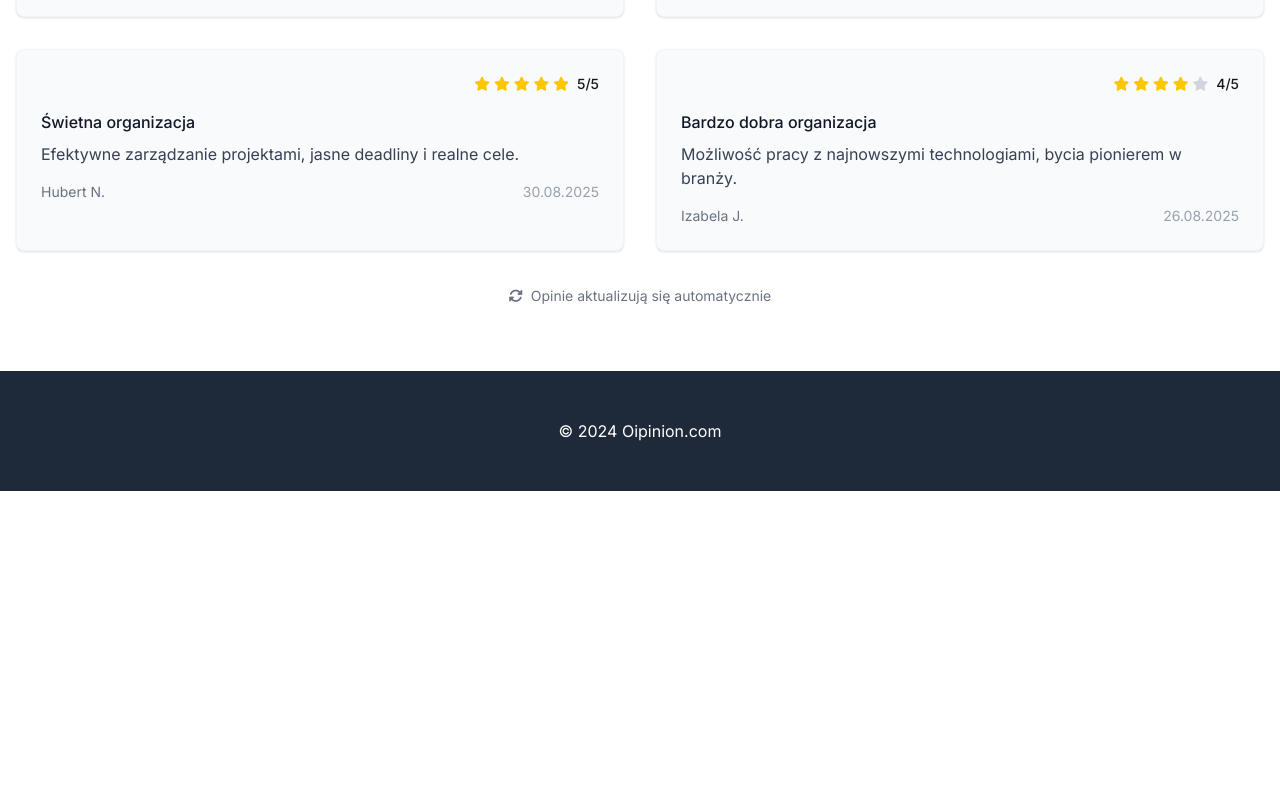
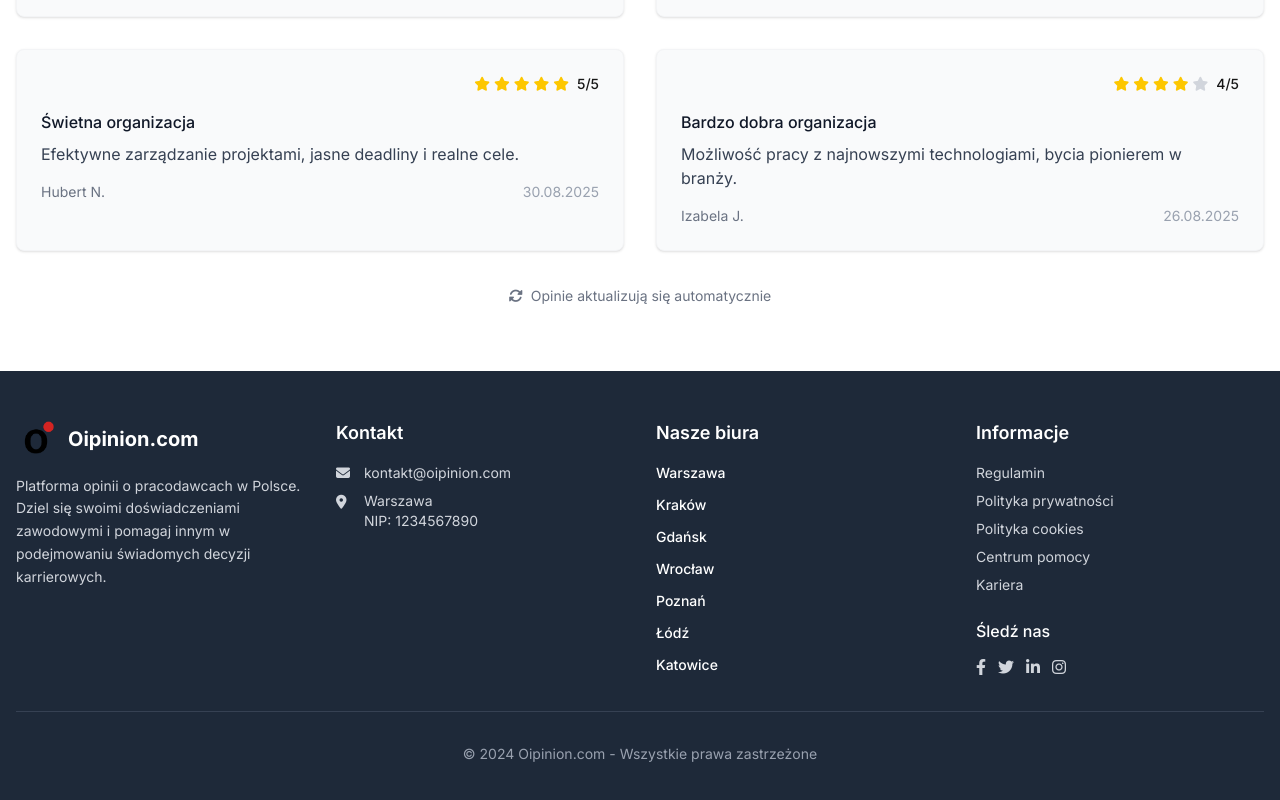
Before and after one commit to DarGrz/inion, a Next.js app: page / in a window 1280 px wide. Shown: the part 1917-2717 px from the top of the page. Before the commit the page ends 2408 px from the top, so only its background shows below. Built offline with nearby package versions, Linux system fonts and the light colour scheme.

Commit message:
Committing all current changes

```diff
--- /dev/null
+++ b/app/components/Footer.tsx
@@ -0,0 +1,112 @@
+import Image from 'next/image'
+
+export function Footer() {
+  return (
+    <footer className="bg-gray-800 text-white py-12">
+      <div className="container mx-auto px-4">
+        <div className="grid grid-cols-1 md:grid-cols-2 lg:grid-cols-4 gap-8">
+
+          {/* Logo i opis */}
+          <div className="lg:col-span-1">
+            <div className="flex items-center mb-4">
+              <Image
+                src="/logo-square-transparent.png"
+                alt="Oipinion.com Logo"
+                width={40}
+                height={40}
+                className="mr-3"
+              />
+              <h3 className="text-xl font-bold">Oipinion.com</h3>
+            </div>
+            <p className="text-gray-300 text-sm leading-relaxed">
+              Platforma opinii o pracodawcach w Polsce. Dziel się swoimi doświadczeniami
+              zawodowymi i pomagaj innym w podejmowaniu świadomych decyzji karrierowych.
+            </p>
+          </div>
+
+          {/* Kontakt */}
+          <div>
+            <h4 className="text-lg font-semibold mb-4">Kontakt</h4>
+            <div className="space-y-2 text-sm text-gray-300">
+              <div className="flex items-center">
+                <i className="fas fa-envelope w-5 mr-2"></i>
+                <a href="mailto:kontakt@oipinion.com" className="hover:text-white transition-colors">
+                  kontakt@oipinion.com
+                </a>
+              </div>
+              <div className="flex items-start">
+                <i className="fas fa-map-marker-alt w-5 mr-2 mt-1"></i>
+                <div>
+                  <div>Warszawa</div>
+                  <div>NIP: 1234567890</div>
+                </div>
+              </div>
+            </div>
+          </div>
+
+          {/* Nasze biura */}
+          <div>
+            <h4 className="text-lg font-semibold mb-4">Nasze biura</h4>
+            <div className="space-y-3 text-sm text-gray-300">
+              <div>
+                <div className="font-medium text-white">Warszawa</div>
+              </div>
+              <div>
+                <div className="font-medium text-white">Kraków</div>
+              </div>
+              <div>
+                <div className="font-medium text-white">Gdańsk</div>
+              </div>
+              <div>
+                <div className="font-medium text-white">Wrocław</div>
+              </div>
+              <div>
+                <div className="font-medium text-white">Poznań</div>
+              </div>
+              <div>
+                <div className="font-medium text-white">Łódź</div>
+              </div>
+              <div>
+                <div className="font-medium text-white">Katowice</div>
+              </div>
+            </div>
+          </div>
+
+          {/* Linki */}
+          <div>
+            <h4 className="text-lg font-semibold mb-4">Informacje</h4>
+            <div className="space-y-2 text-sm">
+              <div><a href="/regulamin" className="text-gray-300 hover:text-white transition-colors">Regulamin</a></div>
+              <div><a href="/polityka-prywatnosci" className="text-gray-300 hover:text-white transition-colors">Polityka prywatności</a></div>
+              <div><a href="/cookies" className="text-gray-300 hover:text-white transition-colors">Polityka cookies</a></div>
+              <div><a href="/pomoc" className="text-gray-300 hover:text-white transition-colors">Centrum pomocy</a></div>
+              <div><a href="/kariera" className="text-gray-300 hover:text-white transition-colors">Kariera</a></div>
+            </div>
+
+            <div className="mt-6">
+              <h5 className="font-medium mb-3">Śledź nas</h5>
+              <div className="flex space-x-3">
+                <a href="#" className="text-gray-300 hover:text-white transition-colors">
+                  <i className="fab fa-facebook-f"></i>
+                </a>
+                <a href="#" className="text-gray-300 hover:text-white transition-colors">
+                  <i className="fab fa-twitter"></i>
+                </a>
+                <a href="#" className="text-gray-300 hover:text-white transition-colors">
+                  <i className="fab fa-linkedin-in"></i>
+                </a>
+                <a href="#" className="text-gray-300 hover:text-white transition-colors">
+                  <i className="fab fa-instagram"></i>
+                </a>
+              </div>
+            </div>
+          </div>
+        </div>
+
+        <div className="border-t border-gray-700 mt-8 pt-8 text-center text-sm text-gray-400">
+          <p>&copy; 2024 Oipinion.com - Wszystkie prawa zastrzeżone</p>
+        </div>
+      </div>
+    </footer>
+  )
+}
--- a/app/components/SearchBox.tsx
+++ b/app/components/SearchBox.tsx
@@ -9,6 +9,7 @@ export function SearchBox() {
   const [results, setResults] = useState<Employer[]>([])
   const [isLoading, setIsLoading] = useState(false)
   const [showResults, setShowResults] = useState(false)
+  const [isButtonFlashing, setIsButtonFlashing] = useState(false)
   const searchRef = useRef<HTMLDivElement>(null)
 
   // Zamknij wyniki gdy kliknięto poza komponentem
@@ -31,6 +32,8 @@ export function SearchBox() {
     }
 
     setIsLoading(true)
+    setIsButtonFlashing(true)
+
     try {
       const response = await fetch(`/api/search?q=${encodeURIComponent(searchQuery.trim())}&limit=10`)
       const data = await response.json()
@@ -48,25 +51,25 @@ export function SearchBox() {
       setShowResults(false)
     } finally {
       setIsLoading(false)
+      // Zakończ animację błysku po krótkim czasie
+      setTimeout(() => setIsButtonFlashing(false), 200)
     }
   }
 
   const handleInputChange = (e: React.ChangeEvent<HTMLInputElement>) => {
     const value = e.target.value
     setQuery(value)
-
-    // Debounce search
-    const timeoutId = setTimeout(() => {
-      handleSearch(value)
-    }, 300)
-
-    return () => clearTimeout(timeoutId)
+    // Usunięto automatyczne wyszukiwanie - teraz tylko po kliknięciu przycisku
   }
 
   const handleSubmit = (e: React.FormEvent) => {
     e.preventDefault()
-    if (results.length > 0) {
-      // Przekieruj do pierwszego wyniku
+
+    if (query.trim().length >= 2) {
+      // Rozpocznij wyszukiwanie
+      handleSearch(query)
+    } else if (results.length > 0) {
+      // Jeśli są już wyniki, przekieruj do pierwszego
       window.location.href = `/${results[0].slug}`
     }
   }
@@ -79,13 +82,21 @@ export function SearchBox() {
             type="text"
             value={query}
             onChange={handleInputChange}
+            onKeyDown={(e) => {
+              if (e.key === 'Enter' && query.trim().length >= 2) {
+                e.preventDefault()
+                handleSearch(query)
+              }
+            }}
             placeholder="Wyszukaj firmę po nazwie lub NIP..."
             className="flex-1 px-4 py-3 sm:py-4 text-sm sm:text-base bg-transparent border-none outline-none placeholder-gray-500"
           />
           <button
             type="submit"
-            className="bg-red-600 text-white px-4 sm:px-8 py-3 sm:py-4 hover:bg-red-700 transition-colors disabled:bg-gray-400 flex-shrink-0 rounded-r-md"
-            disabled={isLoading || results.length === 0}
+            className={`bg-red-600 text-white px-4 sm:px-8 py-3 sm:py-4 hover:bg-red-700 transition-all duration-200 disabled:bg-gray-400 flex-shrink-0 rounded-r-md ${
+              isButtonFlashing ? 'animate-pulse bg-red-700 shadow-lg' : ''
+            }`}
+            disabled={isLoading || query.trim().length < 2}
           >
             {isLoading ? (
               <i className="fas fa-spinner fa-spin"></i>
--- a/app/layout.tsx
+++ b/app/layout.tsx
@@ -1,6 +1,7 @@
 import type { Metadata } from 'next'
 import { Inter } from 'next/font/google'
 import './globals.css'
+import { Footer } from './components/Footer'
 
 const inter = Inter({ subsets: ['latin'] })
 
@@ -71,6 +72,7 @@ export default function RootLayout({
       </head>
       <body className={`${inter.className} antialiased`}>
         {children}
+        <Footer />
       </body>
     </html>
   )
--- a/app/page.tsx
+++ b/app/page.tsx
@@ -184,17 +184,6 @@ export default async function HomePage() {
 
       {/* Fake Reviews Section */}
       <FakeReviews />
-
-      {/* Footer */}
-      <footer className="bg-gray-800 text-white py-12">
-        <div className="container mx-auto px-4 text-center">
-
-
-
-            <p>&copy; 2024 Oipinion.com</p>
-
-        </div>
-      </footer>
     </div>
   )
 }
```
